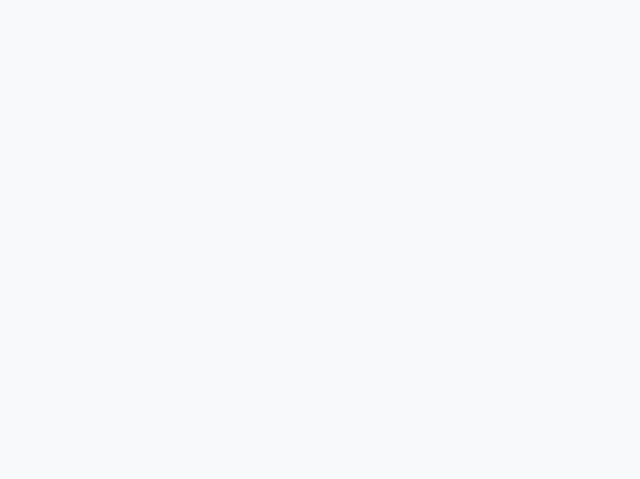
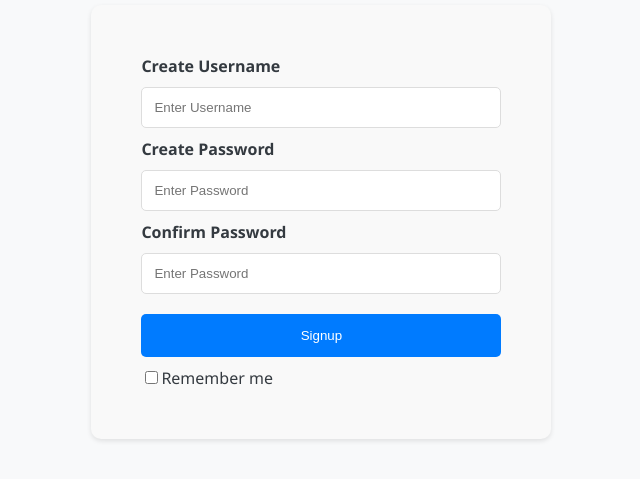
Before and after one commit to Jacousta/Thapar-olx, a React (Vite) app: page /signup in a window 1280 px wide. Before the commit this address had no page. Shown: the part 123-602 px from the top of the page, without its empty margins (331-971 px from the left). Built offline with nearby package versions, Linux system fonts and the light colour scheme.

Commit message:
Signup_form_created

```diff
--- a/src/components/App.jsx
+++ b/src/components/App.jsx
@@ -3,6 +3,7 @@ import Login from "./Login";
 import Las from "./Las";
 import Home from "./Home";
 import { BrowserRouter as Router, Routes, Route } from "react-router-dom";
+import Signup from "./Signup";
 
 function App() {
   return (
@@ -10,6 +11,7 @@ function App() {
       <Routes>
         <Route path="/login" element={<Login />} />
         <Route path="/" element={<Las />} />
+        <Route path="/signup" element={<Signup />} />
         <Route path="/home" element={<Home />} />
       </Routes>
     </Router>
--- a/src/components/Las.jsx
+++ b/src/components/Las.jsx
@@ -2,17 +2,21 @@ import React from "react";
 import { Link, useNavigate } from 'react-router-dom' ;
 function Las()
 {
-        const navigate = useNavigate();
-        const handleRouteClick = () => {
-          navigate("/login");
+        const navigateLogin = useNavigate();
+        const toLogin = () => {
+          navigateLogin("/login");
+        };
+        const navigateSignup = useNavigate();
+        const toSignup = () => {
+          navigateSignup("/login");
         };
    return(
     <div class="initial-container">
         <h1 class="initial-heading">
             Welcome To ToLx oLx for Thapar
         </h1>
-    <button class="initial-login" onClick={handleRouteClick} ><span > Login </span></button>
-    <button class="initial-login" ><span> Signup </span></button>
+    <button class="initial-login" onClick={toLogin} ><span > Login </span></button>
+    <button class="initial-login" onClick={toSignup}><span> Signup </span></button>
     </div>
     );
 }
--- a/src/components/Signup.jsx
+++ b/src/components/Signup.jsx
@@ -0,0 +1,23 @@
+import React, { useState } from 'react';
+import Input from './Input';
+function Signup() {
+
+  return (
+    <form>
+      <div className= "container">
+        <label htmlFor="uname"><b>Create Username</b></label>
+        <Input type="text" placeholder="Enter Username" />
+        <label htmlFor="psw"><b>Create Password</b></label>
+        <Input type="password" placeholder="Enter Password"/>
+        <label htmlFor="psw"><b>Confirm Password</b></label>
+        <Input type="password" placeholder="Enter Password"/>
+        <button type="submit" className='login-button'><span>Signup</span></button>
+        <label>
+         <Input type="checkbox" checked="checked" name="remember" />Remember me
+        </label>
+      </div>
+    </form>
+  );
+}
+
+export default Signup;
```
